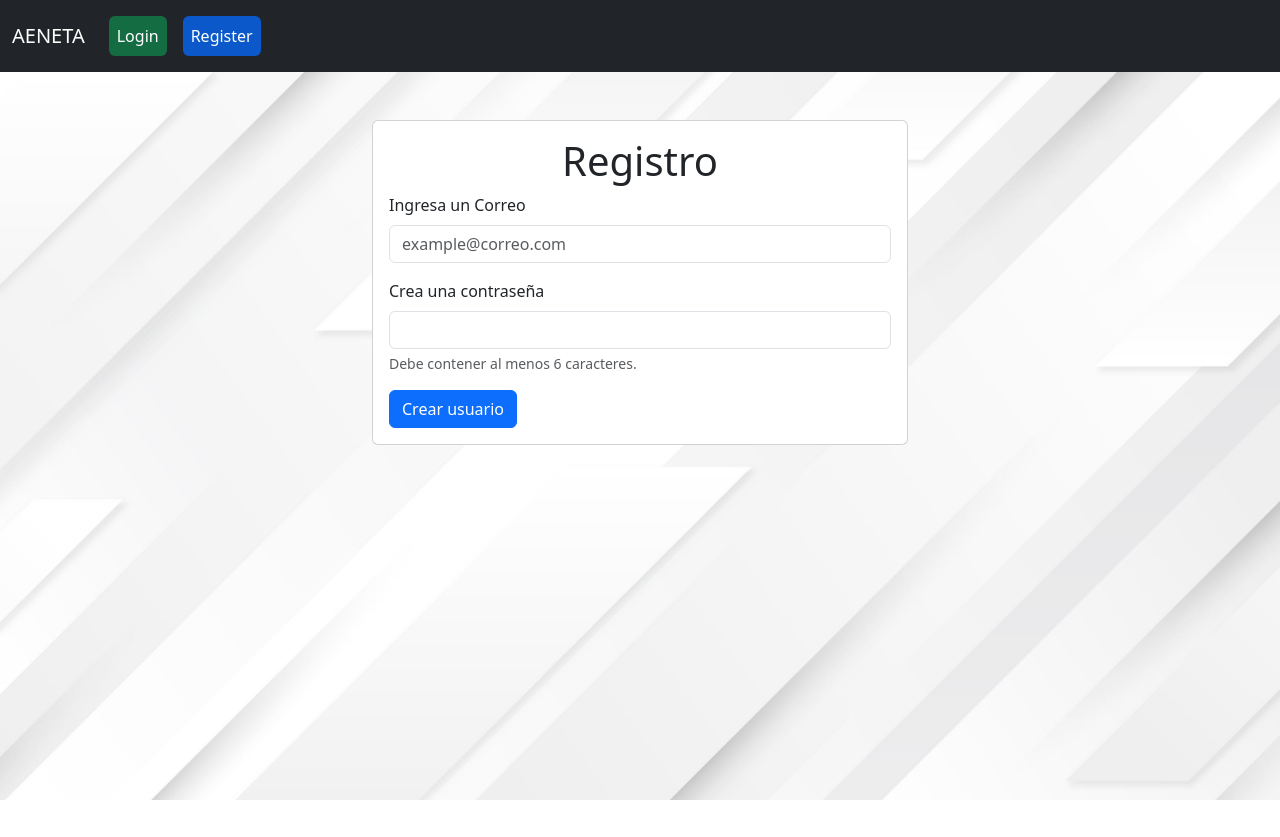
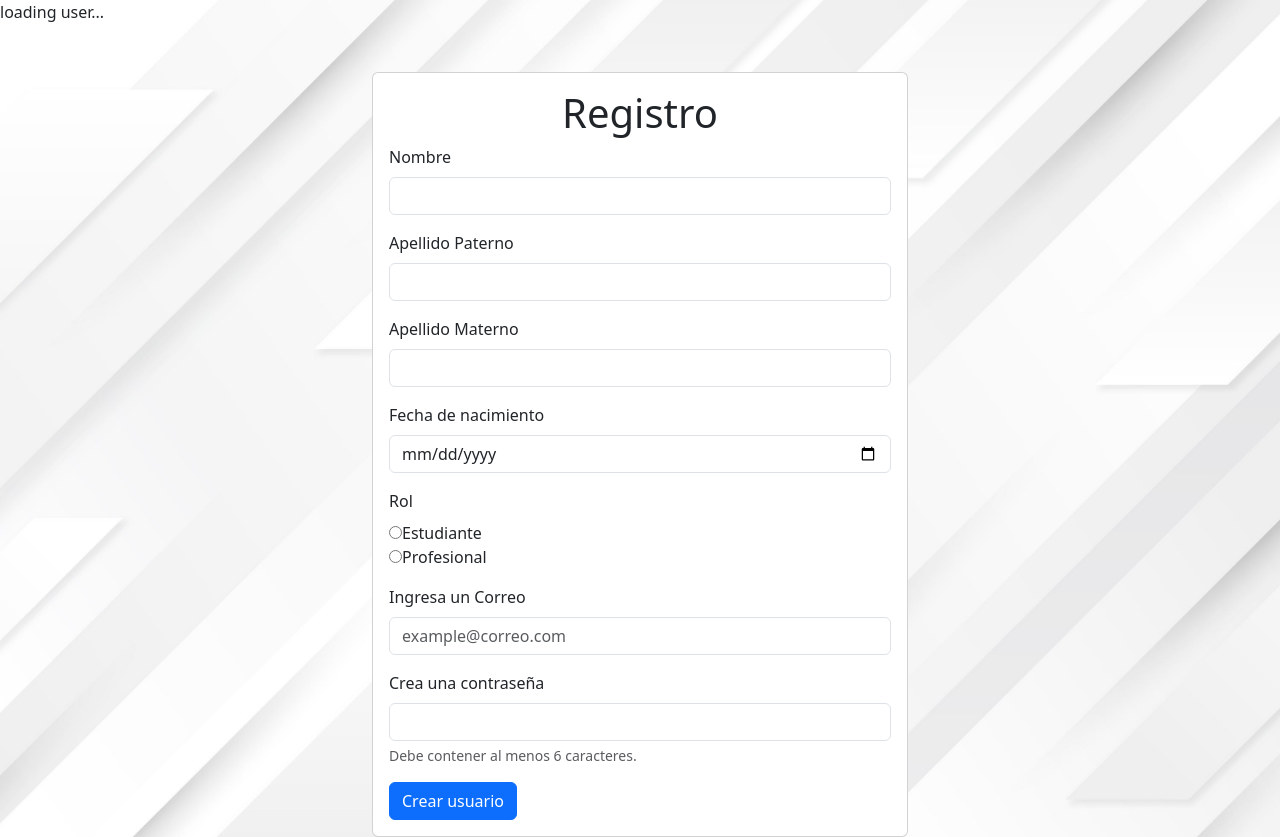
Before and after one commit to SrMazapan/IngenieriaSoftware, a Vue app: page /register in a window 1280 px wide. Before the commit the page ends 800 px from the top, so only its background shows below. Built offline with nearby package versions, Linux system fonts and the light colour scheme; no server answers.

Commit message:
Se agrega el editar perfil y ver pefil, asi como la relacion entre firebase y vue con la coleccion users

```diff
--- a/index.html
+++ b/index.html
@@ -9,9 +9,7 @@
   </head>
   <body>
     <div id="app"></div>
-    <script src="https://cdn.jsdelivr.net/npm/@popperjs/core@2.9.3/dist/umd/popper.min.js"></script>
     <script src="https://cdn.jsdelivr.net/npm/bootstrap@5.3.3/dist/js/bootstrap.min.js"></script>
-    <script src="https://kit.fontawesome.com/a076d05399.js" crossorigin="anonymous"></script>
     <script type="module" src="/src/main.js"></script>
   </body>
 </html>
--- a/package.json
+++ b/package.json
@@ -21,7 +21,7 @@
     "pinia": "^2.0.11",
     "pinia-plugin-persistedstate": "^3.2.1",
     "vue": "^3.2.25",
-    "vue-router": "^4.0.14"
+    "vue-router": "^4.0.13"
   },
   "devDependencies": {
     "@vitejs/plugin-vue": "^2.2.0",
--- a/src/components/NavBar.vue
+++ b/src/components/NavBar.vue
@@ -30,7 +30,7 @@
               </label>
             </a>
             <ul class="dropdown-menu dropdown-menu-end" aria-labelledby="navbarDropdown">
-              <li><router-link class="dropdown-item" to="/editarPerfil">Editar Perfil</router-link></li>
+              <li><router-link class="dropdown-item" to="/VerPerfil">Perfil</router-link></li>
               <li><hr class="dropdown-divider"></li>
               <li><button @click="userStore.logoutUser" class="dropdown-item">Logout</button></li>
             </ul>
--- a/src/firebaseConfig.js
+++ b/src/firebaseConfig.js
@@ -1,6 +1,6 @@
 import { initializeApp } from "firebase/app";
 import { getAuth } from "firebase/auth";
-import { getFirestore } from 'firebase/firestore/lite';
+import { getFirestore } from 'firebase/firestore';
 
 const firebaseConfig = {
     apiKey: "AIzaSyC_nEPZK-kn14pnln7O03KDxLsLw1SMEOQ",
@@ -12,8 +12,8 @@ const firebaseConfig = {
     measurementId: "G-J2DEVPJBC3"
   };
 
-initializeApp(firebaseConfig);
-const auth = getAuth();
-const db = getFirestore();
+const app = initializeApp(firebaseConfig);
+const auth = getAuth(app);
+const db = getFirestore(app);
 
 export { auth, db };
--- a/src/router.js
+++ b/src/router.js
@@ -10,6 +10,7 @@ import VerifyEmail from './views/VerifyEmail.vue'
 import BusquedaBasica from "./views/BusquedaBasica.vue";
 import BusquedaAvanzada from "./views/BusquedaAvanzada.vue";
 import EditarPerfil from "./views/EditarPerfil.vue";
+import VerPerfil from "./views/VerPerfil.vue";
 import AddDocument from "./views/AddDocument.vue";
 import VistaDocs from "./views/VistaDocs.vue";
 import NavBar from './components/NavBar.vue';
@@ -44,6 +45,7 @@ const routes = [
     { path: "/busquedaBasica", component: BusquedaBasica, beforeEnter: requireAuth },
     { path: "/busquedaAvanzada", component: BusquedaAvanzada, beforeEnter: requireAuth },
     { path: "/editarPerfil", component: EditarPerfil, beforeEnter: requireAuth },
+    { path: "/verPerfil", component: VerPerfil, beforeEnter: requireAuth },
     { path: "/addDocument", component: AddDocument, beforeEnter: requireAuth },
     { path: "/vistaDocs", component: VistaDocs, beforeEnter: requireSearchResults },
 
--- a/src/stores/dataBase.js
+++ b/src/stores/dataBase.js
@@ -1,6 +1,6 @@
 // dataBase.js
 
-import { addDoc, collection, getDocs, query, where } from 'firebase/firestore/lite';
+import { addDoc, collection, getDocs, query, where } from 'firebase/firestore';
 import { defineStore } from 'pinia';
 import piniaPluginPersistedstate from 'pinia-plugin-persistedstate';
 import { db } from '../firebaseConfig';
--- a/src/stores/user.js
+++ b/src/stores/user.js
@@ -1,6 +1,7 @@
 import { defineStore } from "pinia";
 import {
     createUserWithEmailAndPassword,
+    getAuth,
     onAuthStateChanged,
     signInWithEmailAndPassword,
     // sendEmailVerification,
@@ -8,8 +9,9 @@ import {
 } from "firebase/auth";
 import { auth, db } from "../firebaseConfig";
 import router from "../router";
-import { useDataBaseStore } from './dataBase'
+//import { useDataBaseStore } from './dataBase'
 import { doc, getDoc, setDoc } from "firebase/firestore";
+
 
 export const useUserStore = defineStore("userStore", {
     state: () => ({
@@ -18,7 +20,15 @@ export const useUserStore = defineStore("userStore", {
         loadingSession: true,
     }),
     actions: {
-        async registerUser(email, password) {
+        async registerUser(email, password, nombre, appa, apma, fechanac, rol) {
+            console.log('email: ',email);
+            console.log('password: ',password);
+            console.log('nombre: ',nombre);
+            console.log('appa: ',appa);
+            console.log('apma: ',apma);
+            console.log('fechanac: ',fechanac);
+            console.log('rol: ',rol);
+
             this.loadingUser = true;
             try {
                 const { user } = await createUserWithEmailAndPassword(
@@ -26,38 +36,52 @@ export const useUserStore = defineStore("userStore", {
                     email,
                     password
                 );
-                // await sendEmailVerification
-                this.userData = { email: user.email, uid: user.uid };
+                console.log("Usuario creado:", user);
+                //Guarda los datos adicionales en firestore
+                if (!user.email || !user.uid || !nombre || !appa || !apma || !fechanac || !rol) {
+                    throw new Error('Missing required fields.');
+                }
+
+                const docRef = doc(db, "users", user.uid);
+                const userData = {
+                    email: user.email,
+                    uid: user.uid,
+                    nombre: nombre,
+                    appa: appa,
+                    apma: apma,
+                    fechanac: fechanac,
+                    rol: rol
+                };
+                console.log('Saving user data:', userData);
+                await setDoc(docRef, userData);
+                console.log('User data saved to Firestore.');
                 router.push("/");
             } catch (error) {
+                console.log("error ya sabes donde");
                 console.log(error.code);
-                return error.code
+                return error.code;
             } finally {
                 this.loadingUser = false;
             }
         },
-        async setUser(user){
-            try{
-                const docRef = doc(db, "users", user.uid)
-                const docSpan = await getDoc(docRef)
+        async setUser(user) {
+            try {
+                const docRef = doc(db, "users", user.uid);
+                const docSnap = await getDoc(docRef);
 
-                if(docSpan.exists()){
-                    this.userData = { ...docSpan.data() }
-                }else{
+                if (docSnap.exists()) {
+                    this.userData = { ...docSnap.data() };
+                } else {
                     await setDoc(docRef, {
                         email: user.email,
                         uid: user.uid,
-                        displayName: user.displayName,
-                        photoURL: user.photoURL,
                     });
                     this.userData = {
                         email: user.email,
                         uid: user.uid,
-                        displayName: user.displayName,
-                        photoURL: user.photoURL,
                     };
                 }
-            }catch(error){
+            } catch (error) {
                 console.log(error);
             }
         },
@@ -80,9 +104,6 @@ export const useUserStore = defineStore("userStore", {
             }
         },
         async logoutUser() {
-            const dataBaseStore = useDataBaseStore();
-            dataBaseStore.$reset();
-
             try {
                 await signOut(auth);
                 this.userData = null;
@@ -94,25 +115,19 @@ export const useUserStore = defineStore("userStore", {
 
         async currentUser() {
             return new Promise((resolve, reject) => {
-                const unsuscribe = onAuthStateChanged(
-                    auth,
-                    (user) => {
+                const unsubscribe = onAuthStateChanged(auth, (user) => {
                     if (user) {
-                            console.log(user);
                         this.userData = {
                             email: user.email,
                             uid: user.uid,
                         };
+                        resolve(user);
                     } else {
                         this.userData = null;
-                            const dataBaseStore = useDataBaseStore();
-                            dataBaseStore.$reset();
                     }
                     this.loadingSession = false;
-                        resolve(user);
-                    },
-                    (e) => reject(e)
-                );
+                }, reject);
+                unsubscribe();
             });
         },
     },
--- a/src/views/EditarPerfil.vue
+++ b/src/views/EditarPerfil.vue
@@ -1,7 +1,5 @@
 <template>
-
     <div class="d-flex justify-content-center">
-        <!-- <div class="card m-3" style="width: 50rem;"></div> -->
         <div class="card m-3" style="width: 50rem;">
             <div class="card-body">
                 <div class="d-flex justify-content-center" style="left: 500px; top: 50%;" >
@@ -14,28 +12,28 @@
                 <form @submit.prevent="handleSubmit">
                     <div class="mb-3">
                         <label for="name" class="form-label">Nombre (s)</label>
-                        <input type="text" class="form-control input-reducido" id="name" placeholder="Ingresar nombre (s)">
+                        <input type="text" class="form-control input-reducido" id="name" v-model="nombre">
                     </div>
                     <div class="mb-3">
                         <label class="form-label" for="apPat">Apellido Paterno</label>
-                        <input type="text" class="form-control input-reducido" placeholder="Ingrese apellido paterno" id="apPat">
+                        <input type="text" class="form-control input-reducido" id="apPat" v-model="appa">
                     </div>
                     <div class="mb-3">
                         <label class="form-label" for="apMat">Apellido Materno</label>
-                        <input type="text" class="form-control input-reducido" placeholder="Ingrese contraseña" id="apMat">
+                        <input type="text" class="form-control input-reducido" id="apMat" v-model="apma">
                     </div>
                     <div class="mb-3">
                         <label class="form-label" for="bornYear">Fecha de nacimiento</label>
-                        <input type="date" class="form-control input-reducido" id="bornYear">
+                        <input type="date" class="form-control input-reducido" id="bornYear" v-model="fechanac">
                     </div>
                     <div class="mb-3">
                         <label class="form-label">Rol</label>
                         <div>
-                            <input type="radio" id="estudiante" value="Estudiante"/>
+                            <input type="radio" id="estudiante" value="Estudiante" v-model="rol">
                             <label for="estudiante">Estudiante</label>
                         </div>
                         <div>
-                            <input type="radio" id="profesional" value="Profesional"/>
+                            <input type="radio" id="profesional" value="Profesional" v-model="rol">
                             <label for="profesional">Profesional</label>
                         </div>
                     </div>
@@ -46,15 +44,72 @@
     </div>
     <div>
     </div>
-
 </template>
 
 <script setup>
+import { ref, onMounted } from 'vue';
+import { useUserStore } from '../stores/user';
+import { doc, getDoc, updateDoc } from "firebase/firestore";
+import { db } from "../firebaseConfig";
 
+const userStore = useUserStore()
+
+const nombre = ref('')
+const appa = ref('')
+const apma = ref('')
+const fechanac = ref('')
+const rol = ref('')
+
+const fetchUserProfile = async () => {
+    try {
+        const user = userStore.userData;
+        if (user && user.uid) {
+            const docRef = doc(db, "users", user.uid);
+            const docSnap = await getDoc(docRef);
+            if (docSnap.exists()) {
+                const data = docSnap.data();
+                nombre.value = data.nombre || '';
+                appa.value = data.appa || '';
+                apma.value = data.apma || '';
+                fechanac.value = data.fechanac || '';
+                rol.value = data.rol || '';
+            }
+        }
+    } catch (error) {
+        console.error("Error fetching user data:", error);
+    }
+};
+
+onMounted(() => {
+    fetchUserProfile();
+});
+
+const handleSubmit = async () => {
+    // Aquí podrías añadir la lógica para actualizar el perfil del usuario en Firestore
+    try {
+        const user = userStore.userData;
+        if (user && user.uid) {
+            const docRef = doc(db, "users", user.uid);
+            await updateDoc(docRef, {
+                nombre: nombre.value,
+                appa: appa.value,
+                apma: apma.value,
+                fechanac: fechanac.value,
+                rol: rol.value,
+            });
+            console.log("Perfil actualizado correctamente");
+            // Aquí podrías mostrar un mensaje de éxito o redirigir a otra página
+            router.push('/verPerfil');
+        }
+    } catch (error) {
+        console.error("Error updating user profile:", error);
+        // Aquí podrías mostrar un mensaje de error al usuario
+    }
+};
 </script>
 
 <style>
-    .btn-custom {
+.btn-custom {
   width: 100px; /* Ancho del botón */
   height: 100px; /* Altura del botón */
   padding: 20px; /* Relleno interno del botón */
@@ -65,3 +120,10 @@
   font-size: 2.5rem; /* Tamaño del icono */
 }
 </style>
+
+<!--
+Falta colocar validaciones en editar perfil, que no sean campos vacios y que sean campos correctos
+Que despues de apretar el boton de actualizar perfil, envie a una nueva pantalla para decir que ya fueron modificados
+Hacer que el usuario pueda cargar una imagen de perfil
+Subir archivo y guardarlo en alguna parte
+-->
--- a/src/views/Register.vue
+++ b/src/views/Register.vue
@@ -4,6 +4,33 @@
             <div class="card-body">
                 <h1 class="card-title" style="text-align: center;">Registro</h1>
                 <form @submit.prevent="handleSubmit">
+                    <div class="mb-3">
+                        <label for="nombre" class="form-label">Nombre</label>
+                        <input type="text" class="form-control input-reducido" id="nombre" v-model="nombre">
+                    </div>
+                    <div class="mb-3">
+                        <label for="appa" class="form-label">Apellido Paterno</label>
+                        <input type="text" class="form-control input-reducido" id="appa" v-model="appa">
+                    </div>
+                    <div class="mb-3">
+                        <label for="apma" class="form-label">Apellido Materno</label>
+                        <input type="text" class="form-control input-reducido" id="apma" v-model="apma">
+                    </div>
+                    <div class="mb-3">
+                        <label class="form-label" for="fechanac">Fecha de nacimiento</label>
+                        <input type="date" class="form-control input-reducido" id="fechanac" v-model="fechanac">
+                    </div>
+                    <div class="mb-3">
+                        <label class="form-label">Rol</label>
+                        <div>
+                            <input type="radio" id="estudiante" value="Estudiante" v-model="rol">
+                            <label for="estudiante">Estudiante</label>
+                        </div>
+                        <div>
+                            <input type="radio" id="profesional" value="Profesional" v-model="rol">
+                            <label for="profesional">Profesional</label>
+                        </div>
+                    </div>
                     <div class="mb-3">
                         <label for="inputEmail" class="form-label">Ingresa un Correo</label>
                         <input type="email" class="form-control input-reducido" id="inputEmail" placeholder="example@correo.com" v-model.trim="email">
@@ -25,26 +52,32 @@
 
 <script setup>
 import { ref } from 'vue';
-    import {useUserStore} from '../stores/user'
+import {useUserStore} from '../stores/user';
 
 const userStore = useUserStore()
 
 const email = ref('')
 const password = ref('')
+const nombre = ref('')
+const appa = ref('')
+const apma = ref('')
+const fechanac = ref('')
+const rol = ref('')
 const errorMessage = ref("")
 const showAlert = ref(false)
 
 const handleSubmit = async() => {
-        if(!email.value){
-            errorMessage.value = 'Todos los campos son obligatorios.'
+    if(!email.value||!nombre.value||!appa.value||!apma.value||!fechanac||!rol){
+        errorMessage.value = 'Todos los campos son obligatorios.';
         setTimeout(() => {errorMessage.value = ''}, 2000)
-            return
+        return;
     }else if( password.value.length < 6){
-            errorMessage.value = 'La contraseña debe tener mínimo 6 caracteres.'
+        errorMessage.value = 'La contraseña debe tener mínimo 6 caracteres.';
         setTimeout(() => {errorMessage.value = ''}, 2000)
-            return
+        return;
     }
-        const error = await userStore.registerUser(email.value, password.value)
+
+    const error = await userStore.registerUser(email.value, password.value, nombre.value, appa.value, apma.value,fechanac.value,rol.value);
     if (error === 'auth/email-already-in-use') {
     errorMessage.value = 'El correo ya está asociado a una cuenta.';
     setTimeout(() => {errorMessage.value = ''}, 2000)
--- /dev/null
+++ b/src/views/VerPerfil.vue
@@ -0,0 +1,89 @@
+<template>
+    <div class="d-flex justify-content-center">
+      <div class="card m-3" style="width: 50rem;">
+        <div class="card-body">
+          <div class="d-flex justify-content-center" style="left: 500px; top: 50%;">
+            <label for="profilePicInput" class="btn btn-outline-secondary rounded-circle btn-custom">
+              <i class="bi bi-person-up icon-custom"></i>
+            </label>
+          </div>
+          <h1 class="card-title" style="text-align: center;">Perfil de usuario</h1>
+          <div class="mb-3">
+            <label for="name" class="form-label">Nombre (s)</label>
+            <p>{{ nombre }}</p>
+          </div>
+          <div class="mb-3">
+            <label class="form-label" for="apPat">Apellido Paterno</label>
+            <p>{{ appa }}</p>
+          </div>
+          <div class="mb-3">
+            <label class="form-label" for="apMat">Apellido Materno</label>
+            <p>{{ apma }}</p>
+          </div>
+          <div class="mb-3">
+            <label class="form-label" for="bornYear">Fecha de nacimiento</label>
+            <p>{{ fechanac }}</p>
+          </div>
+          <div class="mb-3">
+            <label class="form-label">Rol</label>
+            <p>{{ rol }}</p>
+          </div>
+          <router-link class="btn btn-primary" to="/editarPerfil">Editar Perfil</router-link>
+        </div>
+      </div>
+    </div>
+  </template>
+
+  <script setup>
+  import { ref, onMounted } from 'vue';
+  import { useUserStore } from '../stores/user';
+  import { doc, getDoc } from "firebase/firestore";
+  import { db } from "../firebaseConfig";
+
+  const userStore = useUserStore()
+
+  const nombre = ref('')
+  const appa = ref('')
+  const apma = ref('')
+  const fechanac = ref('')
+  const rol = ref('')
+
+  const fetchUserProfile = async () => {
+    try {
+      const user = userStore.userData;
+      if (user && user.uid) {
+        const docRef = doc(db, "users", user.uid);
+        const docSnap = await getDoc(docRef);
+        if (docSnap.exists()) {
+          const data = docSnap.data();
+          nombre.value = data.nombre || '';
+          appa.value = data.appa || '';
+          apma.value = data.apma || '';
+          fechanac.value = data.fechanac || '';
+          rol.value = data.rol || '';
+        }
+      }
+    } catch (error) {
+      console.error("Error fetching user data:", error);
+    }
+  };
+
+
+
+  onMounted(() => {
+    fetchUserProfile();
+  });
+  </script>
+
+  <style>
+  .btn-custom {
+    width: 100px; /* Ancho del botón */
+    height: 100px; /* Altura del botón */
+    padding: 20px; /* Relleno interno del botón */
+  }
+
+  /* Estilos personalizados para el icono */
+  .icon-custom {
+    font-size: 2.5rem; /* Tamaño del icono */
+  }
+  </style>
```
Also changed, not shown: 1 other file (tests, documents, lock files or other folders). Lines whose indentation alone changed are shown as unchanged.
